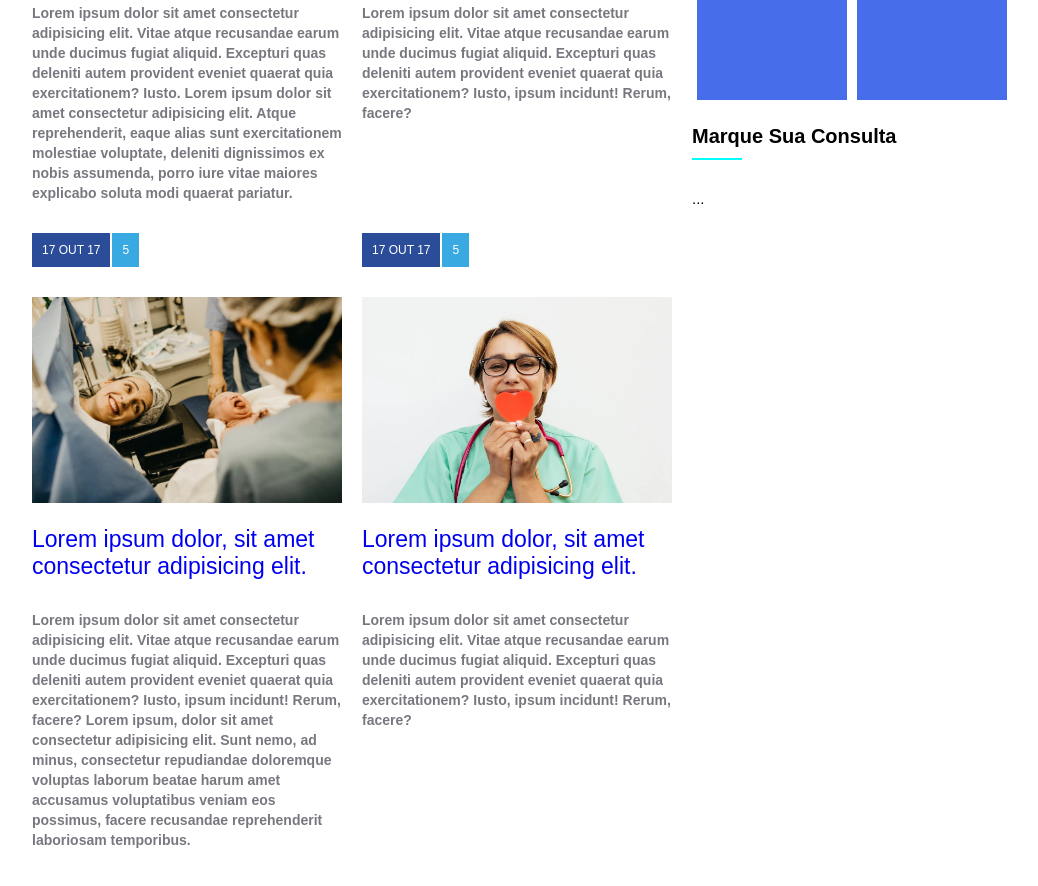
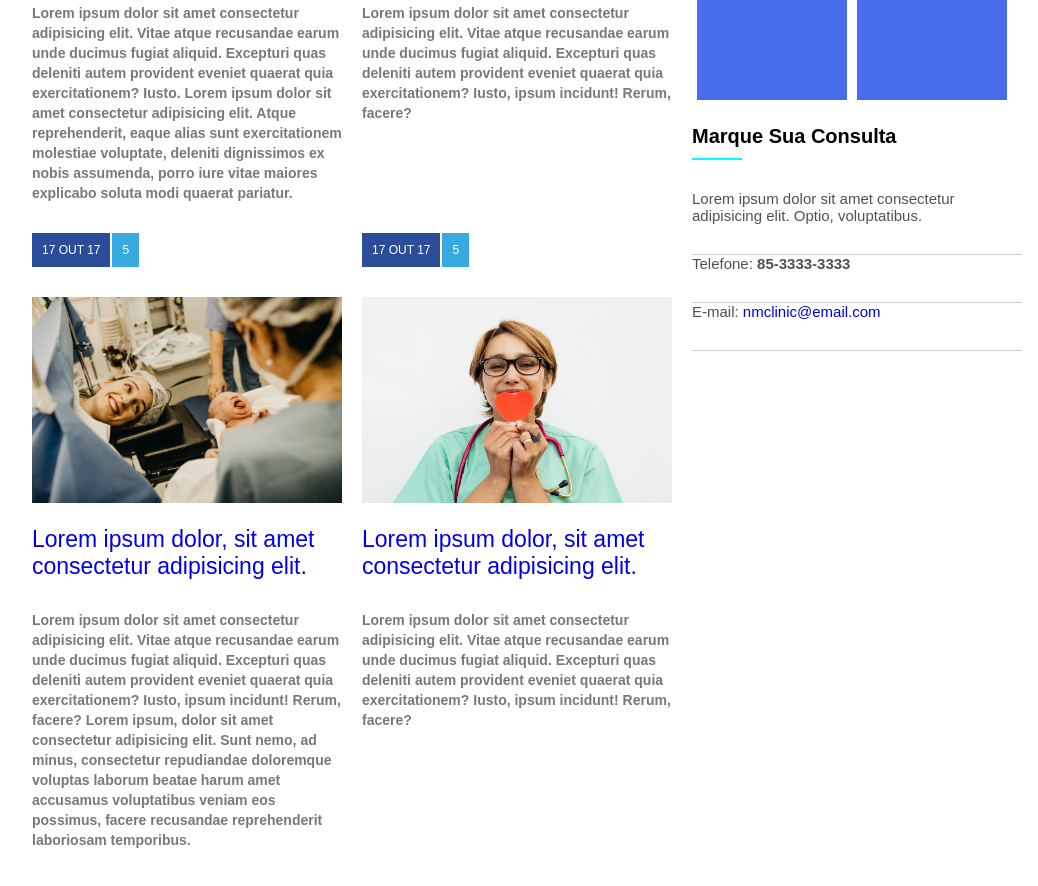
Before and after one commit to mateusChagas-pw/site-centroMedico, a plain HTML site: page index.html in a window 1280 px wide. Shown: the part 1280-2166 px from the top of the page, without its empty margins (113-1151 px from the left). Drawn offline with Linux system fonts and the light colour scheme.

Commit message:
iniciando marque sua consulta

```diff
--- a/css/estilo.css
+++ b/css/estilo.css
@@ -245,3 +245,19 @@ article .resumo_noticia {
     margin: 5px;
     background-color: rgba(36, 81, 230, 0.836);
 }
+
+
+.marque_consulta {
+    color: #515151;
+    display: flex;
+    flex-direction: column;
+}
+
+.marque_consulta a {
+    text-decoration: none;
+}
+
+.marque_consulta div {
+    padding-bottom: 30px;
+    border-bottom: 1px solid #ccc;
+}
--- a/index.html
+++ b/index.html
@@ -214,7 +214,20 @@
                     </div>
 
                     <div class="setor-body">
-                        ...
+                        <div class="marque_consulta">
+                            <div>
+                                Lorem ipsum dolor sit amet consectetur adipisicing elit. Optio, voluptatibus.
+                            </div>
+
+                             <div class="telefone">
+                                Telefone: <strong>85-3333-3333</strong>
+                            </div>
+                            <div class="email">
+                                 E-mail: <a href="#">nmclinic@email.com</a>
+                            </div>
+
+                        </div>
+
 
                     </div>
                 </div>
```
Also changed, not shown: css/imagens/Icone-email.png (added), css/imagens/icone-redondo-de-telefone.png (added).
